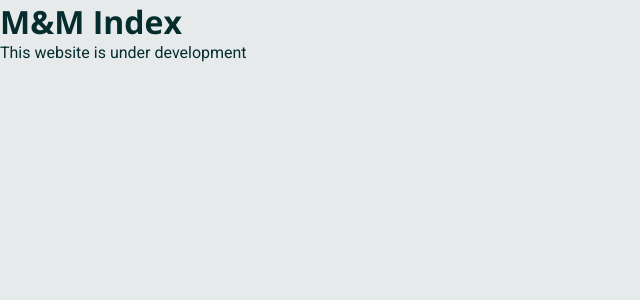
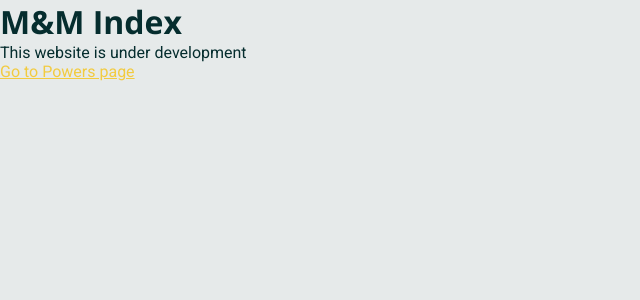
Before and after one commit to raulrozza/Hero-Database, a Next.js app: page / in a window 1280 px wide. Shown: the top 300 px of the page, without its empty margins (0-640 px from the left). Built offline with nearby package versions, Linux system fonts and the light colour scheme.

Commit message:
Add: Powers page

```diff
--- a/pages/api/hello.ts
+++ b/pages/api/hello.ts
@@ -8,7 +8,6 @@ type Data = {
 
 export default function handler(
     req: NextApiRequest,
-
     res: NextApiResponse<Data>,
 ) {
     res.status(200).json({ name: 'John Doe' });
--- a/pages/index.tsx
+++ b/pages/index.tsx
@@ -1,4 +1,5 @@
 import Head from 'next/head';
+import Link from 'next/link';
 
 export default function Home() {
     return (
@@ -10,6 +11,8 @@ export default function Home() {
             <h1>M&M Index</h1>
 
             <p>This website is under development</p>
+
+            <Link href="powers">Go to Powers page</Link>
         </div>
     );
 }
--- /dev/null
+++ b/src/modules/powers/presentation/view/pages/Powers/index.tsx
@@ -0,0 +1,5 @@
+import { FC } from 'react';
+
+const Powers: FC = () => <div />;
+
+export default Powers;
```
Also changed, not shown: pages/powers.tsx (added, +15 -0 lines).
